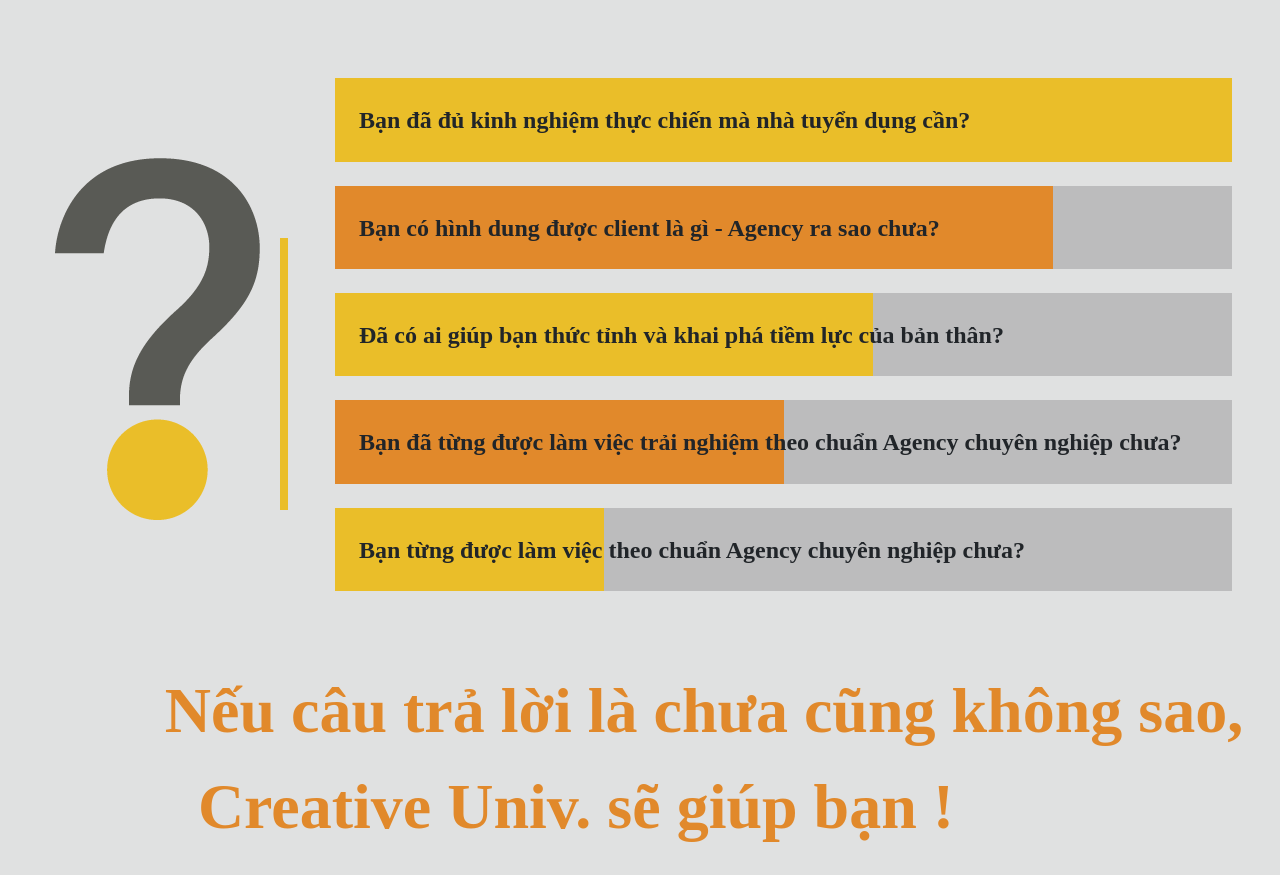
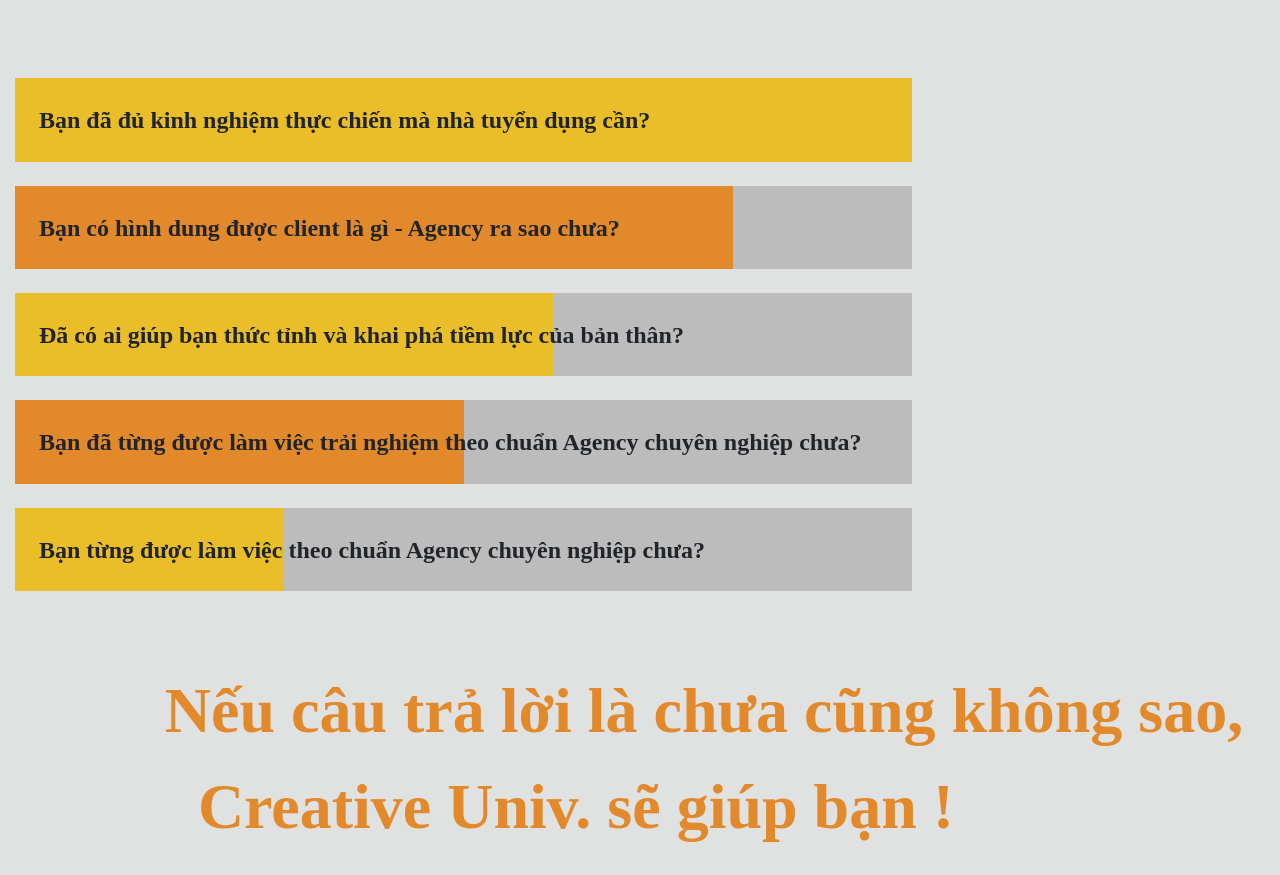
Before and after one commit to hades-1997/landingpage-student, a plain HTML site: page index.html in a window 1280 px wide. Shown: the part 1066-1941 px from the top of the page. Drawn offline with nearby package versions, Linux system fonts and the light colour scheme.

Commit message:
reponsive ipadpro

```diff
--- a/index.html
+++ b/index.html
@@ -65,12 +65,12 @@
   <section class="question">
     <div class="container-fluid">
       <div class="row">
-        <div class="col-lg-3 image-question" data-aos="fade-down"
+        <div class="col-xl-3 image-question d-sm-none" data-aos="fade-down"
         data-aos-easing="linear"
         data-aos-duration="1500">
           <img src="./image/question/Asset 7dauhoi.png" alt="">
         </div>
-        <div class="col-lg-9 pr-5">
+        <div class="col-xl-9 pr-5 col-lg-12 col-md-12">
           <div class="question1 text-24 postion-relative" data-aos="fade-left"
           data-aos-offset="300"
           data-aos-easing="ease-in-sine">
```
